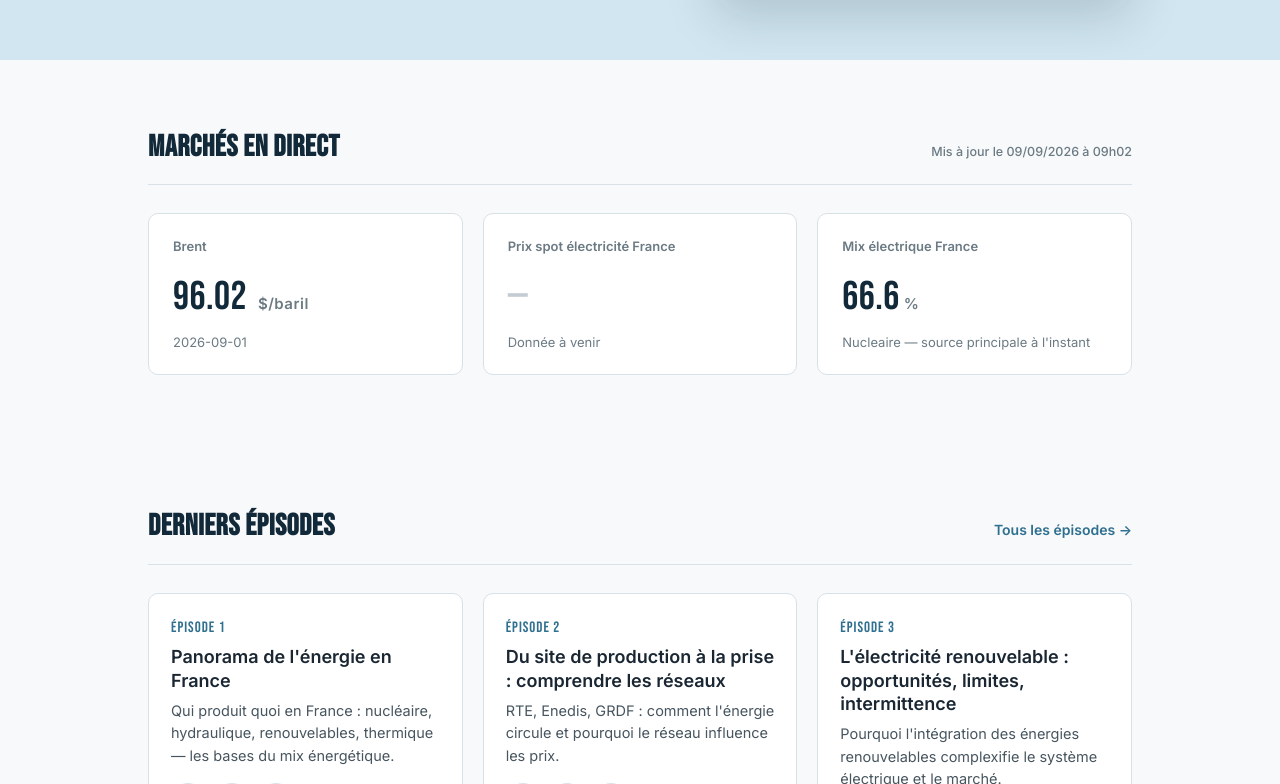
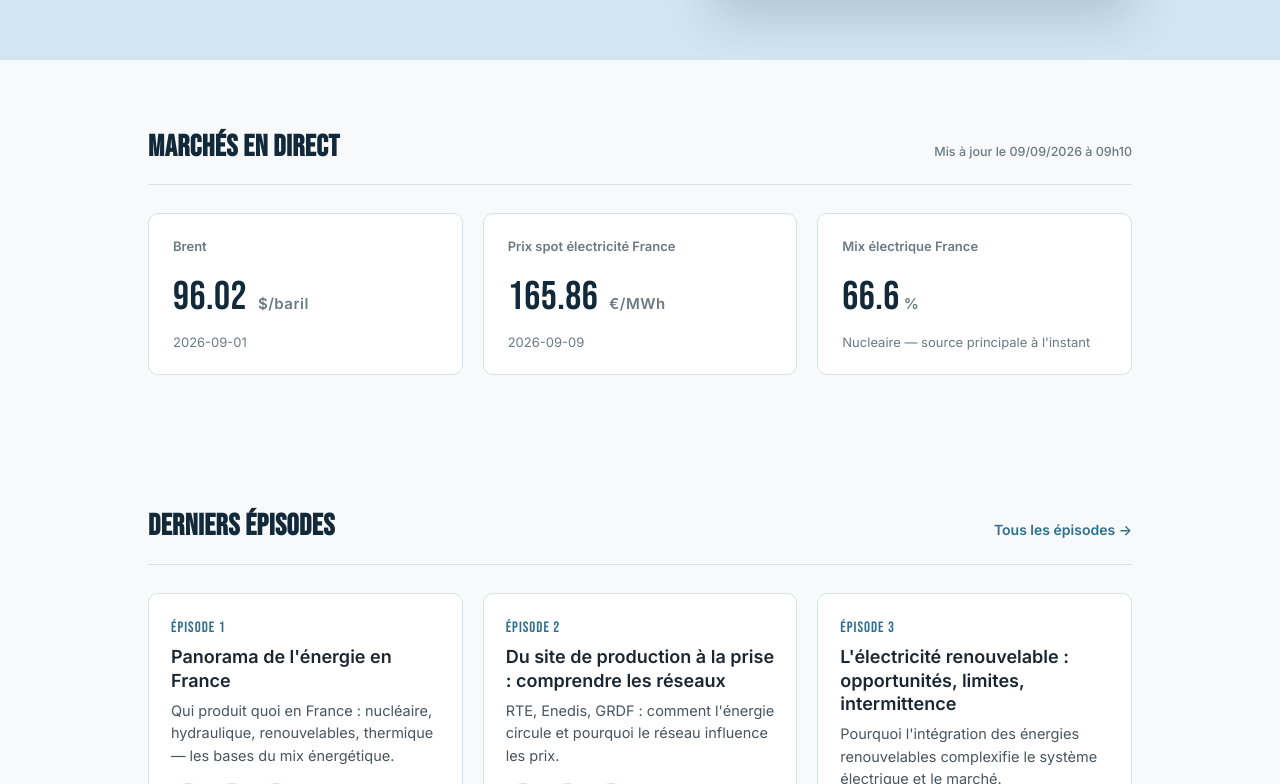
Before and after one commit to InsideEnergyMarkets/Inside-Energy-Markets, a Jekyll site: the page built from index.html, in a window 1280 px wide and 900 px high, scrolled down 459 px, cut to the strip 116-900 px from the top of the window. Built offline with Jekyll 4.4.1, drawn with Linux system fonts in a browser that asks for light colours.

Commit message:
Mise à jour automatique des données marché

```diff
--- a/_data/market.json
+++ b/_data/market.json
@@ -1,5 +1,5 @@
 {
-  "updated_at": "2026-09-09T09:02:42.677469Z",
+  "updated_at": "2026-09-09T09:10:37.023108Z",
   "brent": {
     "price_usd": 96.02,
     "date": "2026-09-01",
@@ -17,5 +17,8 @@
     "top_source": "nucleaire",
     "top_share": 66.6
   },
-  "spot_price_france": null
+  "spot_price_france": {
+    "price_eur_mwh": 165.86,
+    "date": "2026-09-09"
+  }
 }
```
